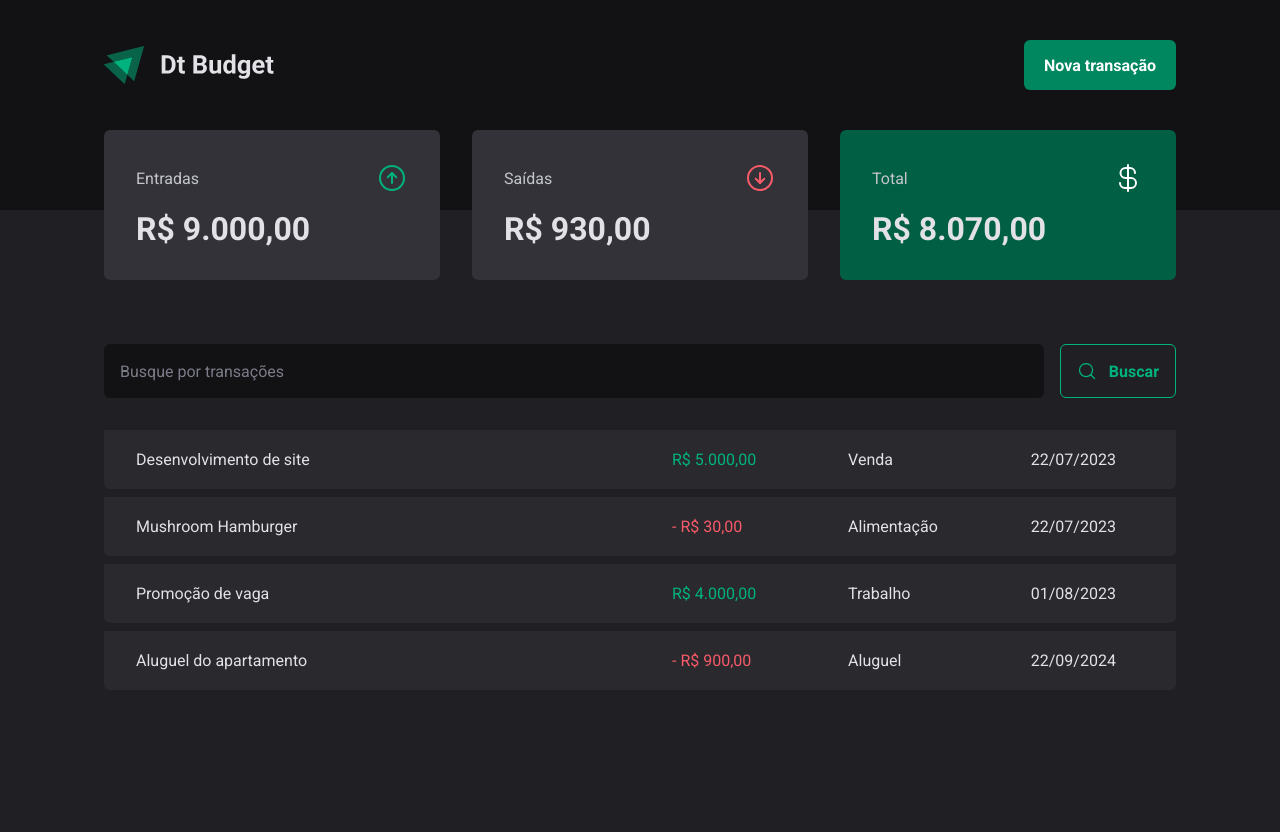
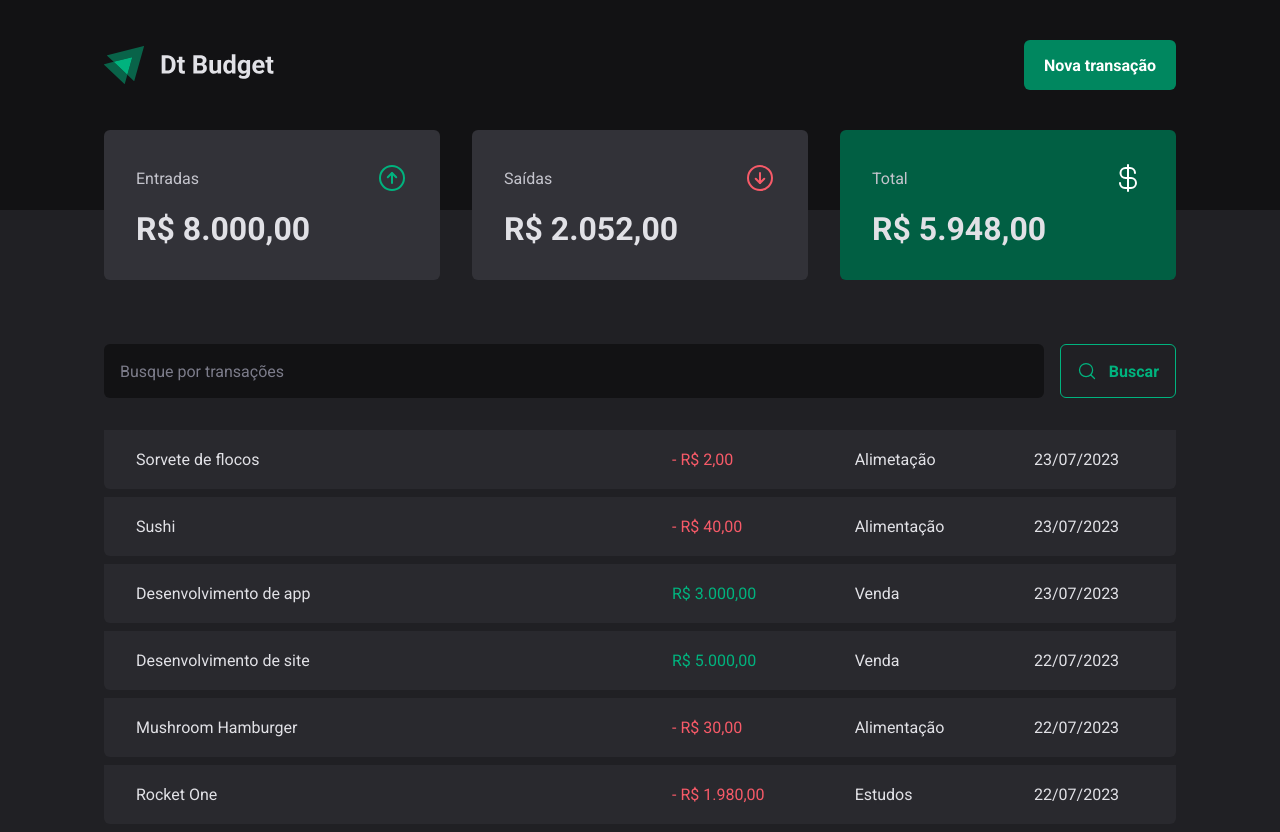
Before and after one commit to gufvr/dt-budget, a React (Vite) app: page / in a window 1280 px wide. Before the commit the page ends 800 px from the top, so only its background shows below. Built offline with nearby package versions, Linux system fonts and the light colour scheme; data requests are answered from the project's data file.

Commit message:
creating new transaction

```diff
--- a/server.json
+++ b/server.json
@@ -18,19 +18,35 @@
     },
     {
       "id": 3,
-      "description": "Promoção de vaga",
-      "type": "income",
-      "category": "Trabalho",
-      "price": 4000,
-      "createdAt": "2023-08-01T00:58:05.768Z"
+      "description": "Rocket One",
+      "type": "outcome",
+      "category": "Estudos",
+      "price": 1980,
+      "createdAt": "2023-07-22T00:40:05.768Z"
     },
     {
-      "id": 4,
-      "description": "Aluguel do apartamento",
+      "description": "Desenvolvimento de app",
+      "price": 3000,
+      "category": "Venda",
+      "type": "income",
+      "createdAt": "2023-07-23T19:23:18.197Z",
+      "id": 4
+    },
+    {
+      "description": "Sushi",
+      "price": 40,
+      "category": "Alimentação",
       "type": "outcome",
-      "category": "Aluguel",
-      "price": 900,
-      "createdAt": "2024-09-22T00:58:05.768Z"
+      "createdAt": "2023-07-23T19:32:33.724Z",
+      "id": 5
+    },
+    {
+      "description": "Sorvete de flocos",
+      "price": 2,
+      "category": "Alimetação",
+      "type": "outcome",
+      "createdAt": "2023-07-23T19:46:05.063Z",
+      "id": 6
     }
   ]
 }
--- a/src/components/NewTransactionModal/index.tsx
+++ b/src/components/NewTransactionModal/index.tsx
@@ -11,6 +11,8 @@
 } from './styles'
 import { Controller, useForm } from 'react-hook-form'
 import { zodResolver } from '@hookform/resolvers/zod'
+import { useContext } from 'react'
+import { TransactionsContext } from '../../contexts/TransactionsContext'
 
 const newTransactionFormSchema = z.object({
   description: z.string(),
@@ -22,11 +24,14 @@
 type NewTransactionFormInputs = z.infer<typeof newTransactionFormSchema>
 
 export function NewTransactionModal() {
+  const { createTransaction } = useContext(TransactionsContext)
+
   const {
     control,
     register,
     handleSubmit,
     formState: { isSubmitting },
+    reset,
   } = useForm<NewTransactionFormInputs>({
     resolver: zodResolver(newTransactionFormSchema),
     defaultValues: {
@@ -35,9 +40,16 @@
   })
 
   async function handleCreateNewTransaction(data: NewTransactionFormInputs) {
-    await new Promise((resolve) => setTimeout(resolve, 2000))
+    const { description, price, category, type } = data
 
-    console.log(data)
+    await createTransaction({
+      description,
+      price,
+      category,
+      type,
+    })
+
+    reset()
   }
 
   return (
--- a/src/contexts/TransactionsContext.tsx
+++ b/src/contexts/TransactionsContext.tsx
@@ -10,9 +10,17 @@
   createdAt: string
 }
 
+interface CreateTransactionInput {
+  description: string
+  price: number
+  category: string
+  type: 'income' | 'outcome'
+}
+
 interface TransactionsContextType {
   transactions: Transaction[]
   fetchTransactions: (query?: string) => Promise<void>
+  createTransaction: (data: CreateTransactionInput) => Promise<void>
 }
 
 interface TransactionsProviderProps {
@@ -27,6 +35,8 @@
   async function fetchTransactions(query?: string) {
     const response = await api.get('transactions', {
       params: {
+        _sort: 'createdAt',
+        _order: 'desc',
         q: query,
       },
     })
@@ -34,12 +44,28 @@
     setTransactions(response.data)
   }
 
+  async function createTransaction(data: CreateTransactionInput) {
+    const { description, price, category, type } = data
+
+    const response = await api.post('transactions', {
+      description,
+      price,
+      category,
+      type,
+      createdAt: new Date(),
+    })
+
+    setTransactions((state) => [response.data, ...state])
+  }
+
   useEffect(() => {
     fetchTransactions()
   }, [])
 
   return (
-    <TransactionsContext.Provider value={{ transactions, fetchTransactions }}>
+    <TransactionsContext.Provider
+      value={{ transactions, fetchTransactions, createTransaction }}
+    >
       {children}
     </TransactionsContext.Provider>
   )
```
